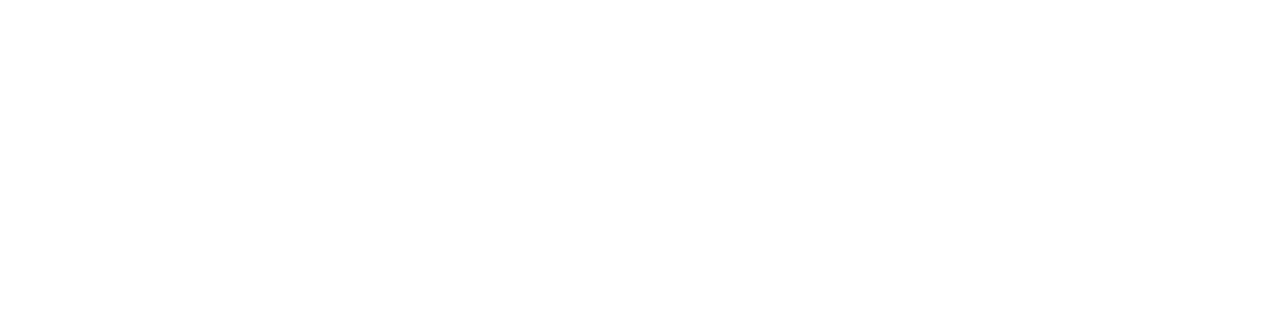
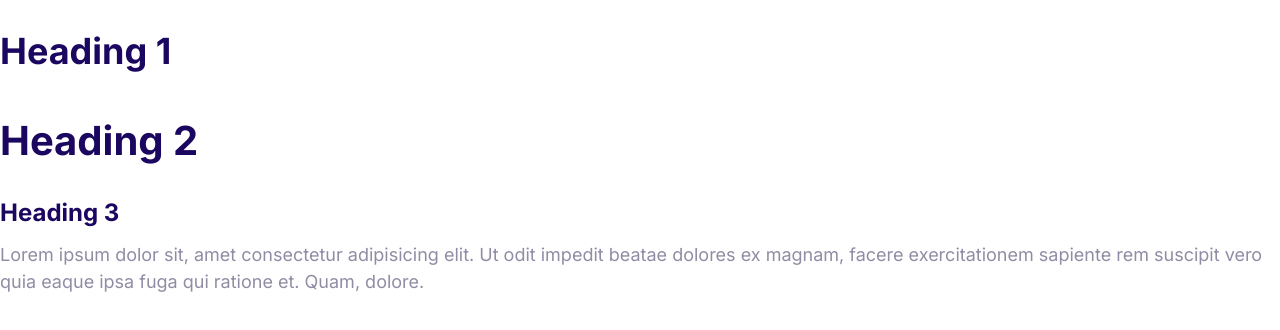
Before and after one commit to aktAkinro/moshifyhosting, a plain HTML site: page index.html in a window 1280 px wide. Drawn offline with nearby package versions, Linux system fonts and the light colour scheme.

Commit message:
defines styles for the fonts

```diff
--- a/css/style.css
+++ b/css/style.css
@@ -6,3 +6,50 @@
     --color-headings: #1b0760;
     --color-body: #918ca4;
 }
+
+html {
+    font-size: 62.5%;
+}
+
+body {
+    font-family: Inter, Arial, Helvetica, sans-serif;
+    font-size: 2.4rem;
+    line-height: 1.5;
+    color: var(--color-body);
+}
+
+h1,h2,h3 {
+    color: var(--color-headings);
+    margin-bottom: 1rem;
+}
+/* */
+h1 {
+    font-size: 7rem;
+}
+h2 {
+    font-size: 4rem;
+}
+h3 {
+    font-size: 3rem;
+}
+
+p{
+    margin-top: 0;
+}
+
+@media screen and (min-width: 1024px) {
+    body{
+        font-size: 1.8rem;
+    }
+
+    h1 {
+        font-size: 8rem;
+    }
+
+    h2 {
+        font-size: 4rem;
+    }
+    h3 {
+        font-size: 2.4rem;
+    }
+}
--- a/index.html
+++ b/index.html
@@ -5,8 +5,16 @@
     <meta http-equiv="X-UA-Compatible" content="IE=edge">
     <meta name="viewport" content="width=device-width, initial-scale=1.0">
     <title>Document</title>
+    <link rel="preconnect" href="https://fonts.googleapis.com">
+    <link rel="preconnect" href="https://fonts.gstatic.com" crossorigin>
+    <link href="https://fonts.googleapis.com/css2?family=Inter:wght@400;700&display=swap" rel="stylesheet">
+    <link rel="stylesheet" href="css/style.css"/>
+    <link rel="stylesheet" href="css/normalize.css"/>
 </head>
 <body>
-
+    <h1>Heading 1</h1>
+    <h2>Heading 2</h2>
+    <h3>Heading 3</h3>
+    <p>Lorem ipsum dolor sit, amet consectetur adipisicing elit. Ut odit impedit beatae dolores ex magnam, facere exercitationem sapiente rem suscipit vero quia eaque ipsa fuga qui ratione et. Quam, dolore.</p>
 </body>
 </html>
```
Also changed, not shown: css/normalize.css (added), notes.txt (added).
